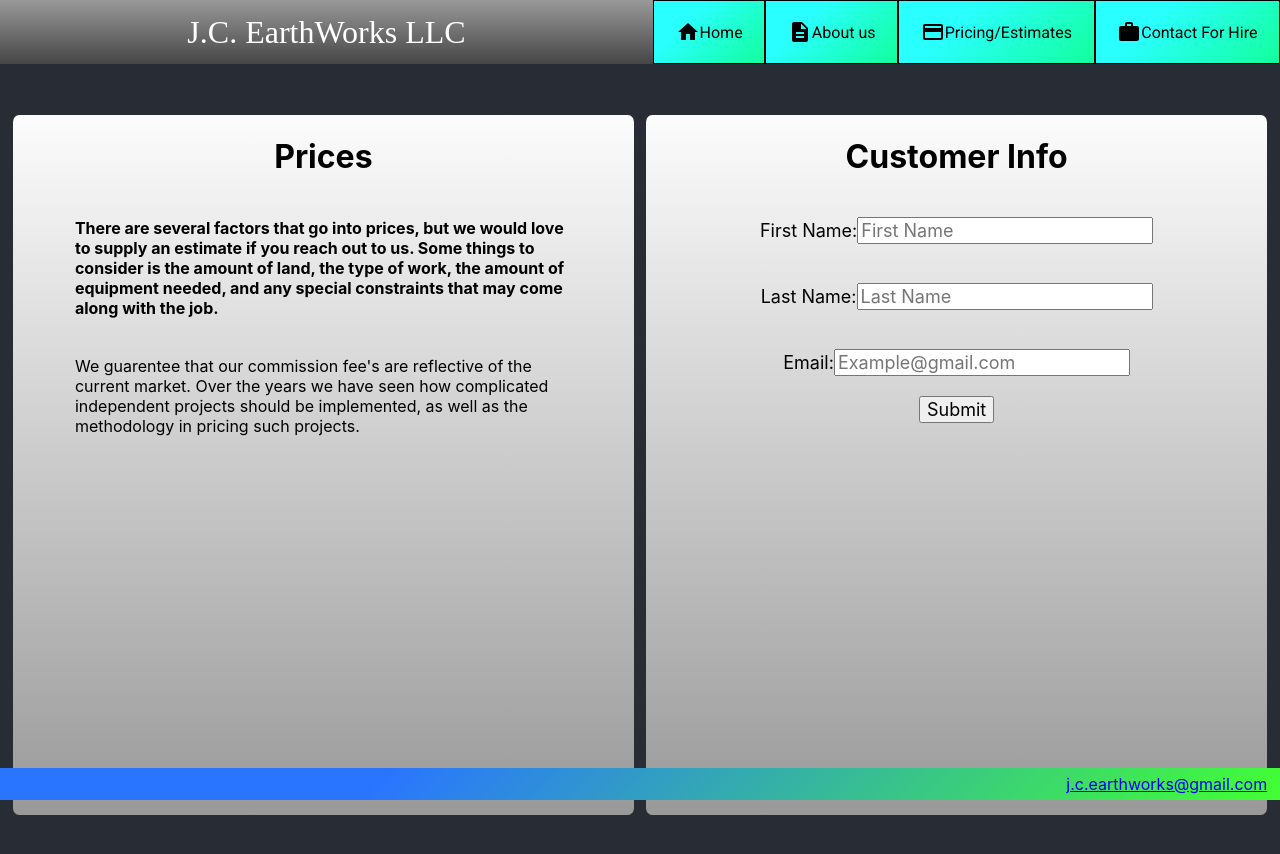
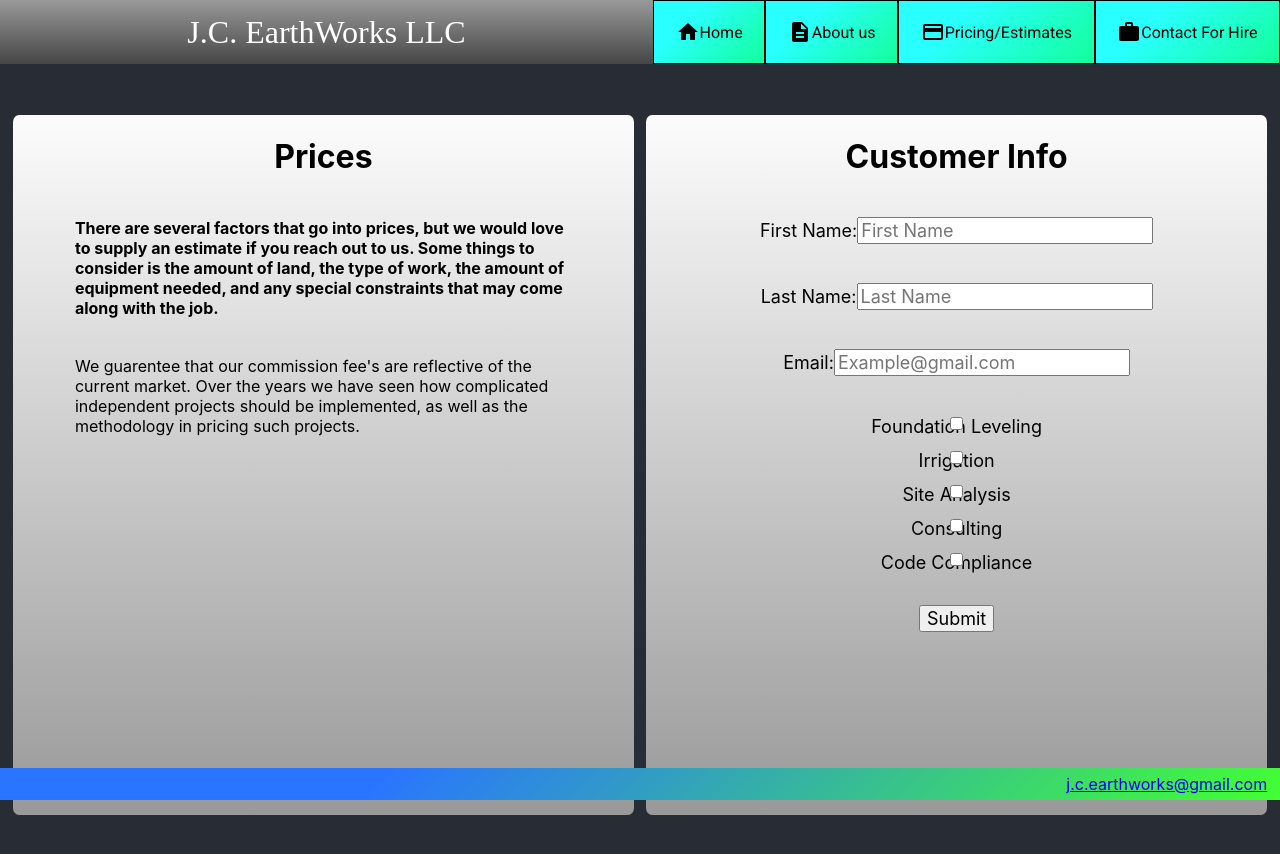
Before and after one commit to Duncan06/EarthWorks_concept, a React (Create React App) app: page / in a window 1280 px wide. Both pictures are taken after a click on the button "Pricing/Estimates". Built offline with nearby package versions, Linux system fonts and the light colour scheme; a web font is replaced by a local one.

Commit message:
Add working checkboxes.

```diff
--- a/src/components/PageOptions/CustomerValidation.js
+++ b/src/components/PageOptions/CustomerValidation.js
@@ -100,7 +100,39 @@ export default class CustomerValidation extends React.Component {
           />
           <div className={classes.textError}> {this.state.emailError} </div>
         </div>
-        <button type="submit">Submit</button>
+        <div className={classes.jobOptions}>
+          <label for="foundationLeveling">Foundation Leveling</label>
+          <input
+            type="checkbox"
+            name="foundationLeveling"
+            onChange={this.handleChange}
+          />
+          <label for="irrigation">Irrigation</label>
+          <input
+            type="checkbox"
+            name="irrigation"
+            onChange={this.handleChange}
+          />
+          <label for="siteAnalysis">Site Analysis</label>
+          <input
+            type="checkbox"
+            name="siteAnalysis"
+            onChange={this.handleChange}
+          />
+          <label for="consulting">Consulting</label>
+          <input
+            type="checkbox"
+            name="consulting"
+            onChange={this.handleChange}
+          />
+          <label for="codeCompliance">Code Compliance</label>
+          <input
+            type="checkbox"
+            name="codeCompliance"
+            onChange={this.handleChange}
+          />
+        </div>
+        <button type="submit" className={classes.submitButton}>Submit</button>
       </form>
     );
   }
--- a/src/components/PageOptions/PricePage.module.css
+++ b/src/components/PageOptions/PricePage.module.css
@@ -61,6 +61,24 @@
   font-size: small;
 }
 
+.jobOptions {
+  display: flex;
+  flex-direction: column;
+}
+
+.jobOptions > * {
+  margin-top: 5%;
+}
+
+.jobOptions > input {
+  margin-top: -5%;
+}
+
+.submitButton {
+  margin-top: 10%;
+}
+
+
 @media (max-width: 1000px) {
   .mainPriceContainer {
     flex-direction: column;
```
